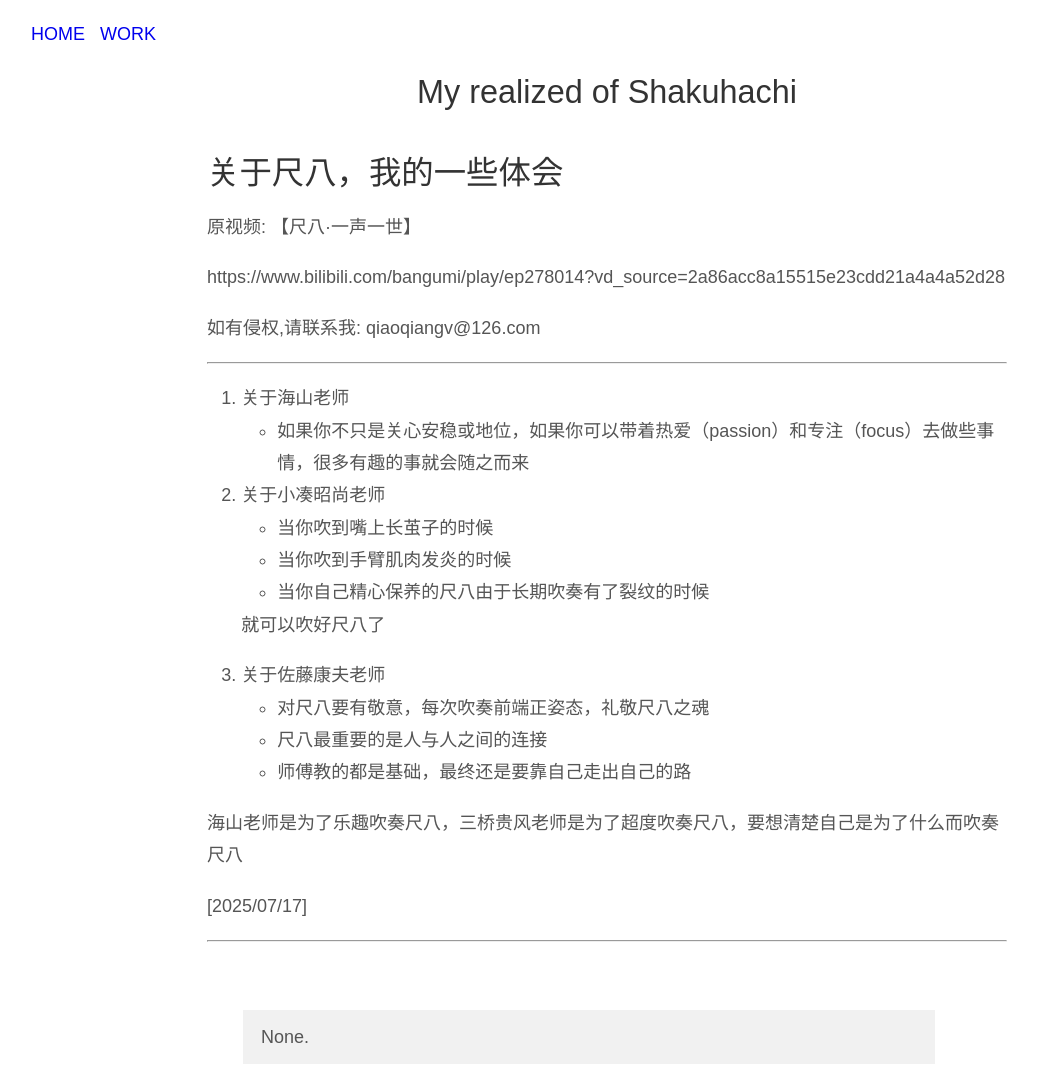
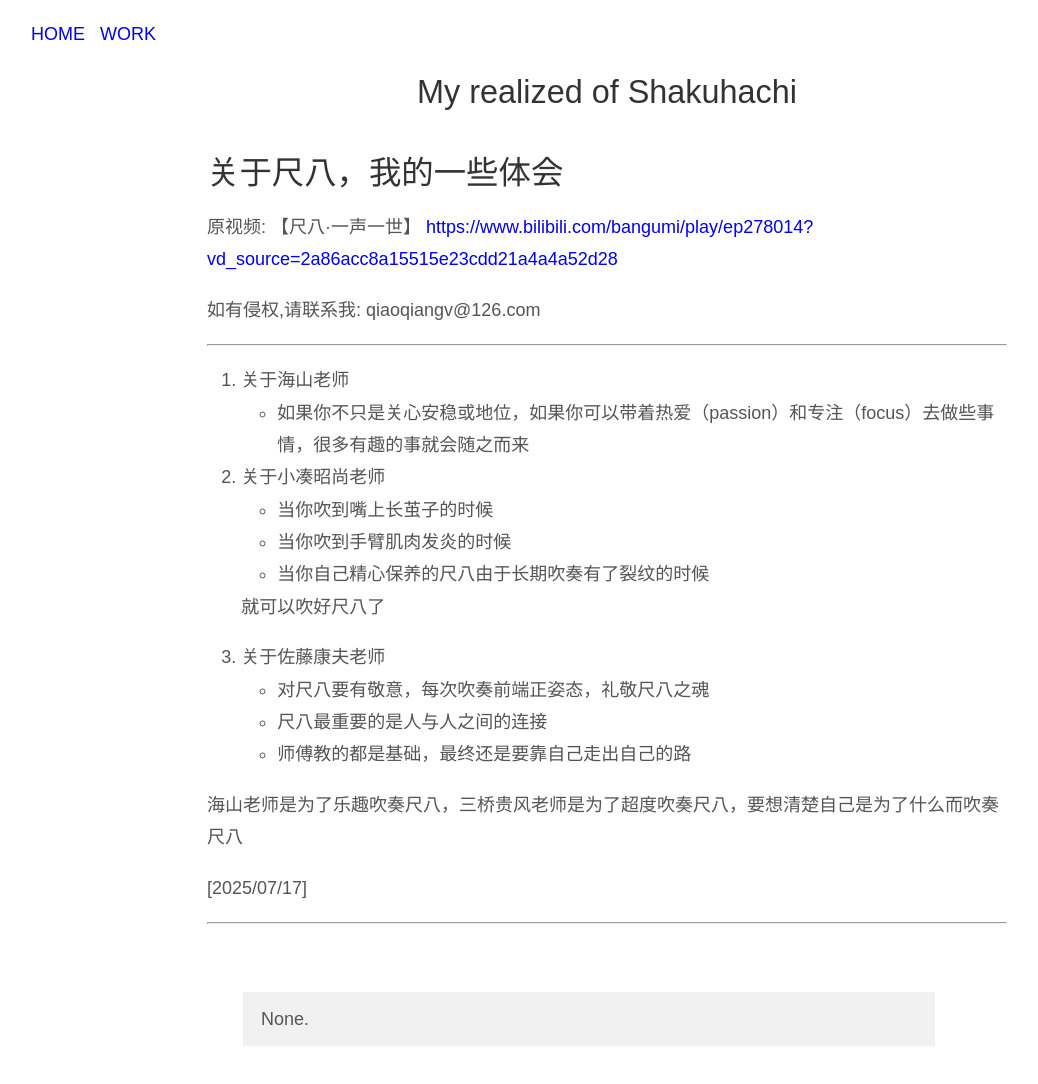
Before and after one commit to qiaoqiangv/qiaoqiangv.github.io, a Jekyll site: the page built from _posts/2025-07-17-Shakuhachi-My-realized-of-Shakuhachi.md, in a window 1280 px wide. Shown: the whole page, without its empty margins (33-1071 px from the left). Built offline with Jekyll 4.4.1, drawn with Linux system fonts in a browser that asks for light colours.

Commit message:
modified post file '_post/2025-07-17-Shakuhachi-My-realized-of-Shakuhachi.md' add reference link format

```diff
--- a/_posts/2025-07-17-Shakuhachi-My-realized-of-Shakuhachi.md
+++ b/_posts/2025-07-17-Shakuhachi-My-realized-of-Shakuhachi.md
@@ -8,8 +8,7 @@ tags: [Music, Shakuhachi, self-realize]
 # 关于尺八，我的一些体会
 
 原视频: 【尺八·一声一世】
-
-https://www.bilibili.com/bangumi/play/ep278014?vd_source=2a86acc8a15515e23cdd21a4a4a52d28
+<https://www.bilibili.com/bangumi/play/ep278014?vd_source=2a86acc8a15515e23cdd21a4a4a52d28>
 
 如有侵权,请联系我: qiaoqiangv@126.com
 
```
